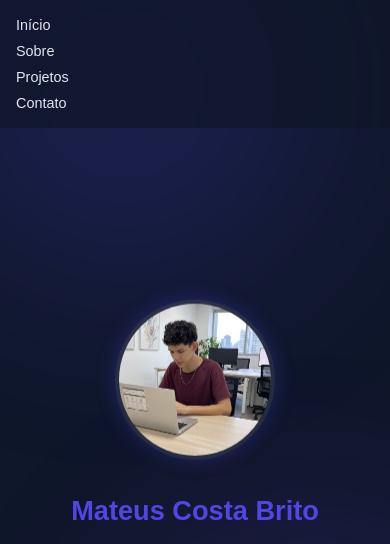
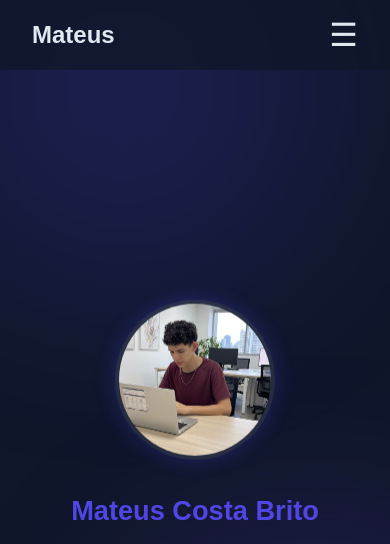
Before and after one commit to MateusBritoC/portfolio, a plain HTML site: page index.html in a window 390 px wide. Shown: the top 544 px of the page. Drawn offline with Linux system fonts and the light colour scheme.

Commit message:
Atualização styles mobile 2

```diff
--- a/index.html
+++ b/index.html
@@ -11,21 +11,23 @@
 <body>
 
     <nav class="navegacao">
-        <ul class="menu">
-            <li>
-                <a href="#inicio" class="menu-link">Início</a>
-            </li>
-            <li>
-                <a href="#sobre" class="menu-link">Sobre</a>
-            </li>
-            <li>
-                <a href="#projetos" class="menu-link">Projetos</a>
-            </li>
-            <li>
-                <a href="#contatos" class="menu-link">Contato</a>
-            </li>
+        <div class="nav-container">
+            <h2 class="logo">Mateus</h2>
+
+            <div class="menu-toggle" id="menu-toggle">
+                ☰
+            </div>
+
+            <ul class="menu" id="menu">
+                <li><a href="#inicio" class="menu-link">Início</a></li>
+                <li><a href="#sobre" class="menu-link">Sobre</a></li>
+                <li><a href="#projetos" class="menu-link">Projetos</a></li>
+                <li><a href="#contatos" class="menu-link">Contato</a></li>
             </ul>
+        </div>
     </nav>
+
+
 
     <main id="inicio" class="cabecalho">
         <img src="./img/ImagePerfil.jpg" alt="Foto de perfil" class="foto-perfil">
@@ -95,7 +97,8 @@
 
             </div>
 
-            <div class="projetos-card" onclick="window.open('https://github.com/MateusBritoC/quinze-casino-royal.git', '_blank')">
+            <div class="projetos-card"
+                onclick="window.open('https://github.com/MateusBritoC/quinze-casino-royal.git', '_blank')">
                 <img src="./img/casino_convite.png" alt="Casino_convite" class="projetos-imagem">
 
                 <div class="caixa-textos-projetos">
@@ -107,7 +110,8 @@
 
             </div>
 
-            <div class="projetos-card" onclick="window.open('https://github.com/MateusBritoC/StickerSmash.git', '_blank')">
+            <div class="projetos-card"
+                onclick="window.open('https://github.com/MateusBritoC/StickerSmash.git', '_blank')">
                 <img src="./img/StickerSmash.png" alt="StickerSmash" class="projetos-imagem">
 
                 <div class="caixa-textos-projetos">
@@ -127,23 +131,12 @@
         <h2 class="contatos-titulo">Entre em contato</h2>
         <form class="formulario-contato" id="formulario" onsubmit="enviarWhatsapp(event)">
             <div class="grupo-form">
-    <input
-      type="text"
-      placeholder="Nome"
-      class="campo-form"
-      id="nome"
-      required
-    >
+                <input type="text" placeholder="Nome" class="campo-form" id="nome" required>
             </div>
 
             <div class="grupo-form">
-    <textarea
-      class="campo-form"
-      placeholder="Digite sua mensagem"
-      rows="5"
-      id="mensagem"
-      required
-    ></textarea>
+                <textarea class="campo-form" placeholder="Digite sua mensagem" rows="5" id="mensagem"
+                    required></textarea>
             </div>
 
             <button type="submit" class="botao-form">
@@ -152,8 +145,10 @@
         </form>
 
         <div class="redes-sociais">
-            <img src="./img/linkedin.png" alt="LinkedIn" class="linkedin" onclick="window.open('https://www.linkedin.com/in/mateus-brito-7aaba0239/', '_blank')">
-            <img src="./img/github.png" alt="GitHub" class="github" onclick="window.open('https://github.com/MateusBritoC', '_blank')">
+            <img src="./img/linkedin.png" alt="LinkedIn" class="linkedin"
+                onclick="window.open('https://www.linkedin.com/in/mateus-brito-7aaba0239/', '_blank')">
+            <img src="./img/github.png" alt="GitHub" class="github"
+                onclick="window.open('https://github.com/MateusBritoC', '_blank')">
         </div>
     </section>
 
@@ -179,6 +174,18 @@
         }
     </script>
 
+    <script>
+        // Função para abrir/fechar o menu no mobile
+        const menuToggle = document.getElementById('menu-toggle');
+        const menu = document.getElementById('menu');
+
+        menuToggle.addEventListener('click', () => {
+            menu.classList.toggle('ativo');
+            menuToggle.classList.toggle('aberto');
+        });
+    </script>
+
+
 </body>
 
 </html>
--- a/style.css
+++ b/style.css
@@ -479,3 +479,67 @@ h1 {
     width: 95%;
   }
 }
+
+/* ===================== */
+/* MENU RESPONSIVO */
+/* ===================== */
+
+.nav-container {
+  display: flex;
+  justify-content: space-between;
+  align-items: center;
+  max-width: 1200px;
+  margin: 0 auto;
+  padding: 0 1rem;
+}
+
+.logo {
+  color: var(--claro);
+  font-size: 1.5rem;
+  font-weight: bold;
+}
+
+/* Botão hamburguer (oculto no desktop) */
+.menu-toggle {
+  display: none;
+  font-size: 2rem;
+  color: var(--claro);
+  cursor: pointer;
+  transition: transform 0.3s ease;
+}
+
+/* Efeito ao abrir */
+.menu-toggle.aberto {
+  transform: rotate(90deg);
+}
+
+/* ===================== */
+/* MOBILE - até 768px */
+/* ===================== */
+@media (max-width: 768px) {
+  .menu-toggle {
+    display: block;
+  }
+
+  .menu {
+    position: absolute;
+    top: 70px;
+    right: 0;
+    width: 100%;
+    background: rgba(15, 23, 42, 0.95);
+    flex-direction: column;
+    align-items: center;
+    gap: 1.5rem;
+    padding: 1.5rem 0;
+    display: none;
+    transition: all 0.3s ease;
+  }
+
+  .menu.ativo {
+    display: flex;
+  }
+
+  .menu-link {
+    font-size: 1.1rem;
+  }
+}
```
Lines whose indentation alone changed are shown as unchanged.
